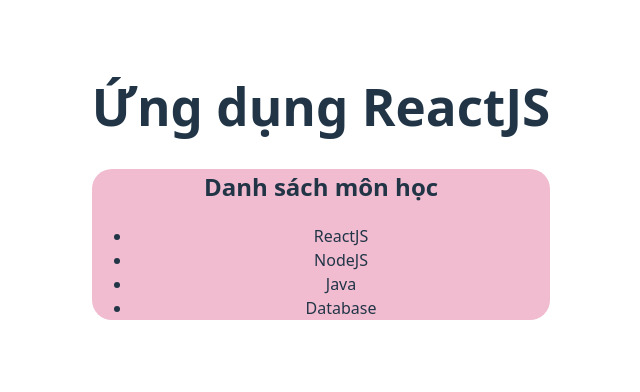
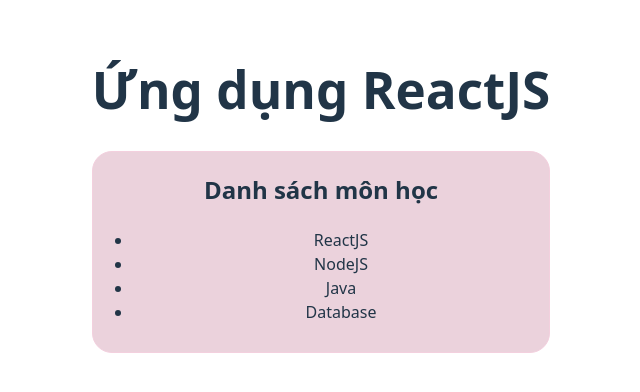
Before and after one commit to quynhngocnhi28-beep/debai2, a React (Vite) app: page / in a window 1280 px wide. Shown: the part 210-602 px from the top of the page, without its empty margins (319-959 px from the left). Built offline with nearby package versions, Linux system fonts and the light colour scheme.

Commit message:
Add multiple files

```diff
--- a/src/SubjectList.css
+++ b/src/SubjectList.css
@@ -1,5 +1,7 @@
 .subject-container{
     text-align: center;
-    background: #f1bcd0;
+    border: 1px solid #f3d0de;
+    background: #ebd2dc;
     border-radius: 20px;
+    height: 200px;
 }
```
